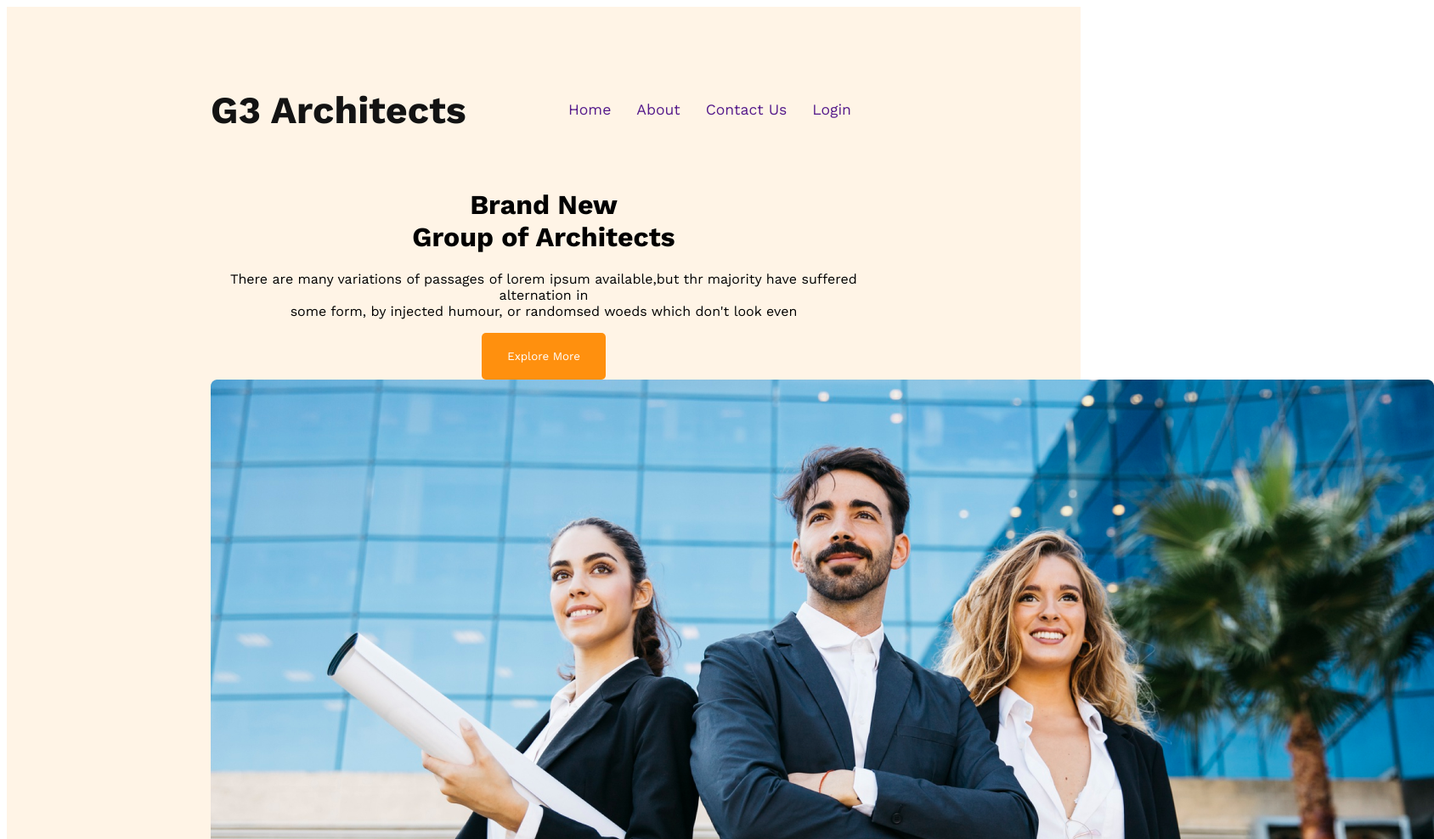
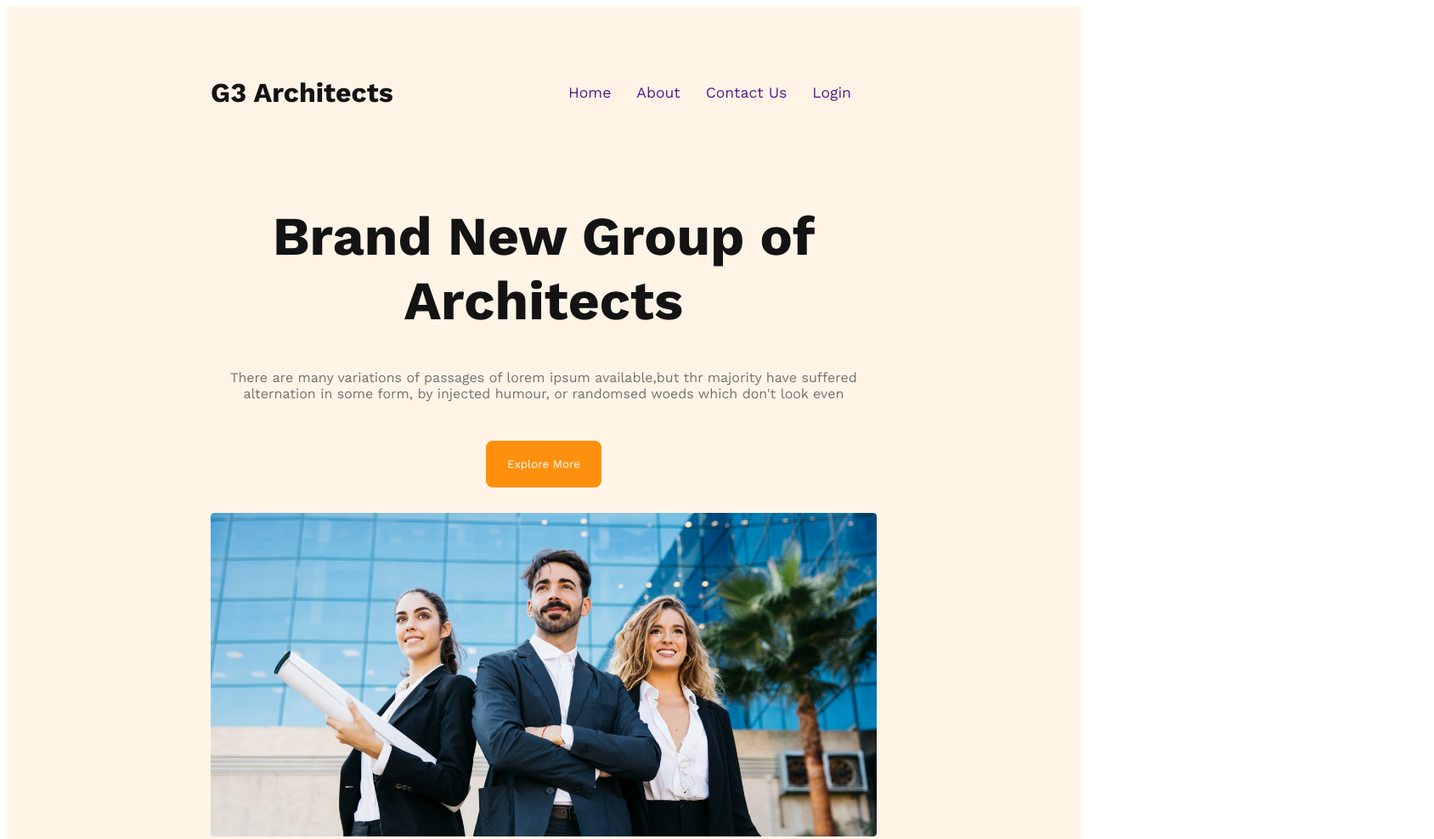
Before and after one commit to OmarRony/g3-archiects-website, a plain HTML site: page index.html in a window 1280 px wide. Shown: the top 988 px of the page at 85% size, 1688 px wide, since content can reach past the window. Drawn offline with nearby package versions, Linux system fonts and the light colour scheme.

Commit message:
header section done

```diff
--- a/index.html
+++ b/index.html
@@ -21,18 +21,17 @@
              </nav>
         </div>
         <div class="banner">
-        <div class="heading-text">
-            <h1 class="banner-text"> Brand New <br> Group of Architects</h1>
-            <p class="banner-para"> There are many variations of passages of lorem ipsum available,but thr majority have suffered alternation in <br> some form, by injected humour, or randomsed woeds which don't look even</p>
+        <div class="banner-content">
+            <h1 class="banner-text"> Brand New Group of Architects</h1>
+            <p class="banner-para"> There are many variations of passages of lorem ipsum available,but thr majority have suffered alternation in  some form, by injected humour, or randomsed woeds which don't look even</p>
 
             <button class="primary-btn"> Explore More</button>
         </div>
-            <img class="banner-pic" src="/images/banner.png" alt="">
+        <img src="assets/photo-banner.png" alt="banner-photo">
         </div>
-
-
     </header>
     <main>
+
 
     </main>
     <footer>
--- a/styles.css
+++ b/styles.css
@@ -1,8 +1,11 @@
 @import url('https://fonts.googleapis.com/css2?family=Lato:ital,wght@0,100;0,900;1,400&family=Work+Sans:wght@400;600;700;800&display=swap');
 
 *{
+
     font-family: 'Lato', sans-serif;
-     font-family: 'Work Sans', sans-serif;
+    font-family: 'Open Sans', sans-serif;
+    font-family: 'Work Sans', sans-serif;
+
 }
 header{
     background-color:rgba(255, 144, 14, 0.10);;
@@ -18,7 +21,7 @@ header{
 }
 
 .header-text{
-    font-size: 2.8rem;
+    font-size: 2rem;
     font-weight: 700;
     color:#131313
 }
@@ -40,24 +43,38 @@ nav>ul>li>a{
 
 }
 
-.banner-text{
+
+.banner-content{
+    max-width: 800px;
+    margin:0 auto;
     text-align: center;
-}
-.banner-para{
-    text-align: center;
-}
-.primary-btn{
-    padding: 20px 30px;
-    color:white;
-    border-radius: 5px;
-    border: none;
-    background-color:#FF900E;
-
 
 }
 
-.banner{
-    max-width: 800px;
-    margin:0 auto;
-    text-align: center;
+.banner-text{
+    font-weight: 700;
+    color:#131313;
+    font-size: 4rem;
+    margin-top: 80px;
 }
+.banner-para{
+    font-weight: 400;
+    font-size: 1rem;
+    color: #727272;
+    margin-top:20px;
+
+}
+.primary-btn{
+    padding: 20px 25px;
+    color:white;
+    border-radius: 8px;
+    border: 0;
+    background-color:#FF900E;
+    cursor: pointer;
+    margin-top: 30px;
+    margin-bottom: 30px;
+
+}
+.banner img{
+    width: 100%;
+}
```
Also changed, not shown: assets/arch-itect.png (renamed from images/architect.png), assets/icons/customers.png (renamed from images/icons/customers.png), assets/icons/email.png (renamed from images/icons/email.png), assets/icons/projects.png (renamed from images/icons/projects.png), assets/icons/ribon.png (renamed from images/icons/ribon.png), assets/photo-banner.png (renamed from images/banner.png), assets/sponsors/amazon.png (renamed from images/sponsors/amazon.png), assets/sponsors/figma.png (renamed from images/sponsors/figma.png), assets/sponsors/google.png (renamed from images/sponsors/google.png), assets/sponsors/spotify.png (renamed from images/sponsors/spotify.png), assets/sponsors/telerama.png (renamed from images/sponsors/telerama.png), assets/team-1.png (renamed from images/team1.png), assets/team-2.png (renamed from images/team2.png), assets/team-3.png (renamed from images/team3.png), 1 more files.
